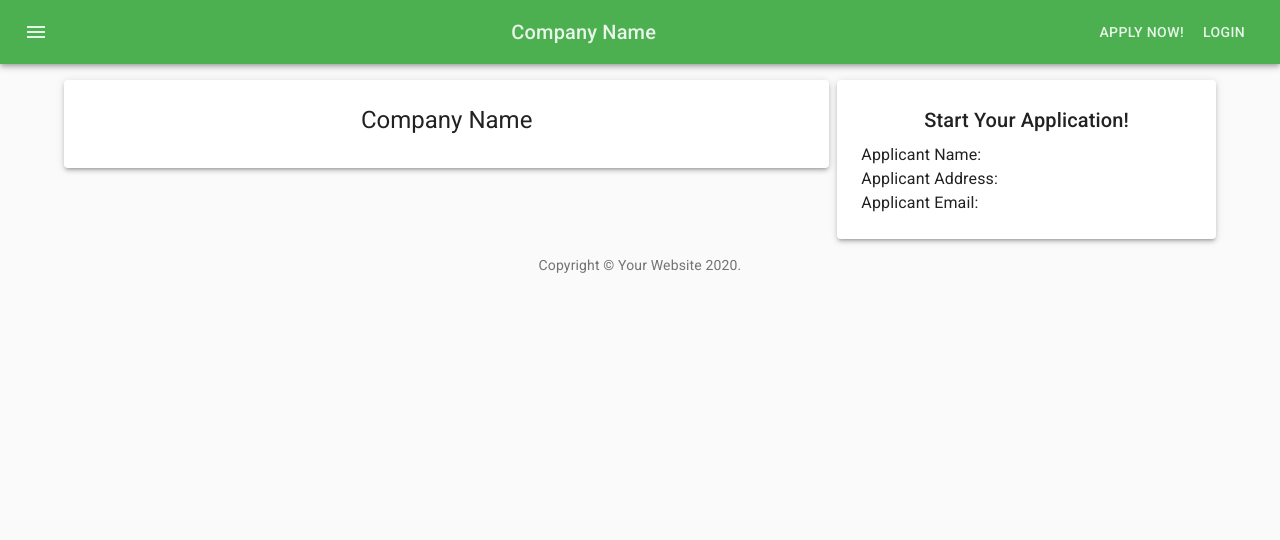
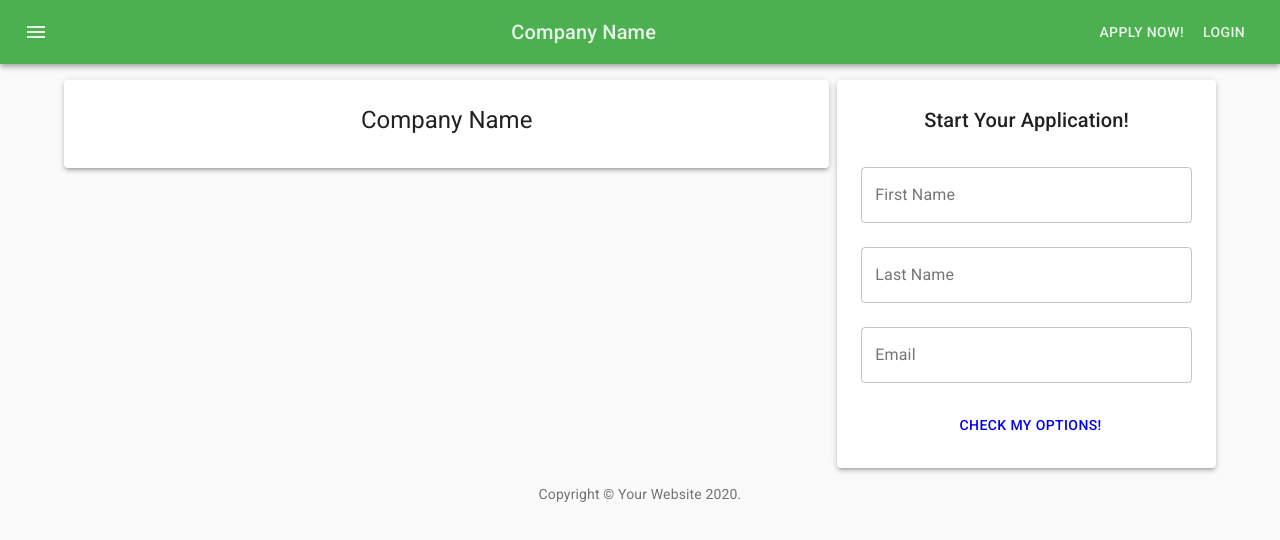
Before and after one commit to Hugens25/PaydayLoanSite, a React (Create React App) app: page / in a window 1280 px wide. Shown: the top 540 px of the page. Built offline with nearby package versions, Linux system fonts and the light colour scheme; the HTML template or start-up script is replaced by a standard one.

Commit message:
saving applicant info on landing page, erasing user data upon logout

```diff
--- a/src/components/ApplicationProcess/Apply.js
+++ b/src/components/ApplicationProcess/Apply.js
@@ -80,15 +80,16 @@ function getStepContent(step, applicantInfo, setApplicantInfo, startedTypingRequ
   }
 }
 
-export default function SubmitApplication() {
+export default function Apply(props) {
   const classes = useStyles();
+
+  const {applicantInfo, setApplicantInfo} = props;
 
   let page1 = {'fields':['firstName', 'lastName', 'address1', 'city', 'state', 'zipCode', 'country', 'email', 'password', 'validatedPassword', 'ssn', 'validatedSSN', 'bday']}
   let page2 = {'fields':['incomeType', 'payFrequency', 'recentCheck', 'additionalSourceOfIncome', 'employerName', 'routingNumber', 'bankAccountNumber', 'verifyBankAccountNumber']}
   let requiredFields = [page1, page2]
 
   const [activeStep, setActiveStep] = useState(0);
-  const [applicantInfo, setApplicantInfo] = useState({});
   const [startedTypingRequiredFields, setStartedTypingRequiredFields] = useState({});
   const [missingValues, setMissingValues] = useState(false);
 
@@ -142,7 +143,7 @@ export default function SubmitApplication() {
       <main className={classes.layout}>
         <Paper className={classes.paper} elevation={3}>
           <Typography component="h1" variant="h4" align="center">
-            Application Submitted Successfully!
+            Loan Application
           </Typography>
           <Stepper activeStep={activeStep} className={classes.stepper}>
             {steps.map((label) => (
--- a/src/components/LandingPage.js
+++ b/src/components/LandingPage.js
@@ -1,10 +1,13 @@
 import React, { Fragment } from 'react';
+import { useHistory, Link } from 'react-router-dom';
 import { makeStyles } from '@material-ui/core/styles';
 import Paper from '@material-ui/core/Paper';
 import CssBaseline from '@material-ui/core/CssBaseline';
 import Typography from '@material-ui/core/Typography';
 import Grid from '@material-ui/core/Grid';
-
+import TextField from '@material-ui/core/TextField';
+import Box from '@material-ui/core/Box';
+import Button from '@material-ui/core/Button';
 
 const useStyles = makeStyles((theme) => ({
     layout: {
@@ -29,17 +32,37 @@ const useStyles = makeStyles((theme) => ({
     },
     buttons: {
       display: 'flex',
-      justifyContent: 'flex-end',
+      justifyContent: 'center',
     },
     button: {
       marginTop: theme.spacing(3),
       marginLeft: theme.spacing(1),
+
     },
+    textInputs: {
+      marginTop: theme.spacing(3),
+    }
   }));
 
-export default function LandingPage() {
+export default function LandingPage(props) {
+
+  const {applicantInfo, setApplicantInfo} = props;
 
   const classes = useStyles();
+
+  const handleAddApplicantInformation = (key, e) => {
+    let info = { ...applicantInfo }
+    info[key] = e.target.value
+    setApplicantInfo(info)
+  }
+
+  async function handleSaveApplicantInfo() {
+    let url = process.env.REACT_APP_SAVE_APPLICANT_URL
+    let payload = applicantInfo
+    let data = await fetch(url, {method: 'POST', body: JSON.stringify(payload)})
+    console.log(data);
+  }
+
   return(
       <Fragment>
           <CssBaseline />
@@ -53,9 +76,41 @@ export default function LandingPage() {
               <Grid item xs={4} sm={4}>
                 <Paper className={classes.paper} elevation={3}>
                   <Typography variant="h6" gutterBottom>Start Your Application!</Typography>
-                      <Typography align="left">{`Applicant Name: `}</Typography>
-                      <Typography align="left">{`Applicant Address: `}</Typography>
-                      <Typography align="left">{`Applicant Email: `}</Typography>
+                  <TextField
+                    className={classes.textInputs}
+                    id="firstName"
+                    name="firstName"
+                    label="First Name"
+                    fullWidth
+                    autoComplete="given-name"
+                    variant="outlined"
+                    onChange={(e) => {handleAddApplicantInformation("firstName", e)}}
+                  />
+                  <TextField
+                    className={classes.textInputs}
+                    id="lastName"
+                    name="lastName"
+                    label="Last Name"
+                    fullWidth
+                    autoComplete="family-name"
+                    variant="outlined"
+                    onChange={(e) => {handleAddApplicantInformation("lastName", e)}}
+                  />
+                  <TextField
+                    className={classes.textInputs}
+                    id="email"
+                    name="email"
+                    label="Email"
+                    fullWidth
+                    autoComplete="email"
+                    variant="outlined"
+                    onChange={(e) => {handleAddApplicantInformation("email", e)}}
+                  />
+                  <Box className={classes.buttons}>
+                    <Button className={classes.button} onClick={handleSaveApplicantInfo}>
+                      <Link style={{ textDecoration: 'none' }} to="/apply">Check My Options!</Link>
+                    </Button>
+                  </Box>
                 </Paper>
               </Grid>
             </Grid>
--- a/src/components/UserPages/Logout.js
+++ b/src/components/UserPages/Logout.js
@@ -46,11 +46,12 @@ const useStyles = makeStyles((theme) => ({
 
 export default function Logout(props) {
 
-  const {userInfo, setUserInfo} = props
+  const {userInfo, setUserInfo, applicantInfo, setApplicantInfo } = props
   const [open, setOpen] = useState(true);
 
   const handleLogOut = () => {
-    setUserInfo({...userInfo, "isLoggedIn":false})
+    setUserInfo({"isLoggedIn":false})
+    setApplicantInfo({})
   }
 
   useEffect(() => {
@@ -80,7 +81,7 @@ export default function Logout(props) {
           Successfully Logged Out.
         </Alert>
       </Collapse>
-      <LandingPage />
+      <LandingPage userInfo={userInfo} setUserInfo={setUserInfo} applicantInfo={applicantInfo} setApplicantInfo={setApplicantInfo} />
       {!open && <Redirect to="/" />}
     </div>
   );
--- a/src/components/layout/Header.js
+++ b/src/components/layout/Header.js
@@ -52,6 +52,7 @@ export default function Navbar() {
   const classes = useStyles();
 
   const [userInfo, setUserInfo] = useState({'isLoggedIn':false});
+  const [applicantInfo, setApplicantInfo] = useState({});
 
   return (
     <Router>
@@ -71,10 +72,10 @@ export default function Navbar() {
             </Toolbar>
           </AppBar>
         </ThemeProvider>
-        <Route exact path="/" render={(props) => <LandingPage userInfo={userInfo} setUserInfo={setUserInfo} logout={false} />}/>
-        <Route path="/apply" render={(props) => <Apply userInfo={userInfo} setUserInfo={setUserInfo} />}/>
+        <Route exact path="/" render={(props) => <LandingPage userInfo={userInfo} setUserInfo={setUserInfo} applicantInfo={applicantInfo} setApplicantInfo={setApplicantInfo} />}/>
+        <Route path="/apply" render={(props) => <Apply userInfo={userInfo} setUserInfo={setUserInfo} applicantInfo={applicantInfo} setApplicantInfo={setApplicantInfo} />}/>
         <Route path="/login" render={(props) => <Login userInfo={userInfo} setUserInfo={setUserInfo} />}/>
-        <Route path="/logout" render={(props) => <Logout userInfo={userInfo} setUserInfo={setUserInfo} logout={true} />}/>
+        <Route path="/logout" render={(props) => <Logout userInfo={userInfo} setUserInfo={setUserInfo} applicantInfo={applicantInfo} setApplicantInfo={setApplicantInfo} />}/>
         <Route path="/home" render={(props) => <HomePage userInfo={userInfo} setUserInfo={setUserInfo} />}/>
       </div>
     </Router>
```
Lines whose indentation alone changed are shown as unchanged.
